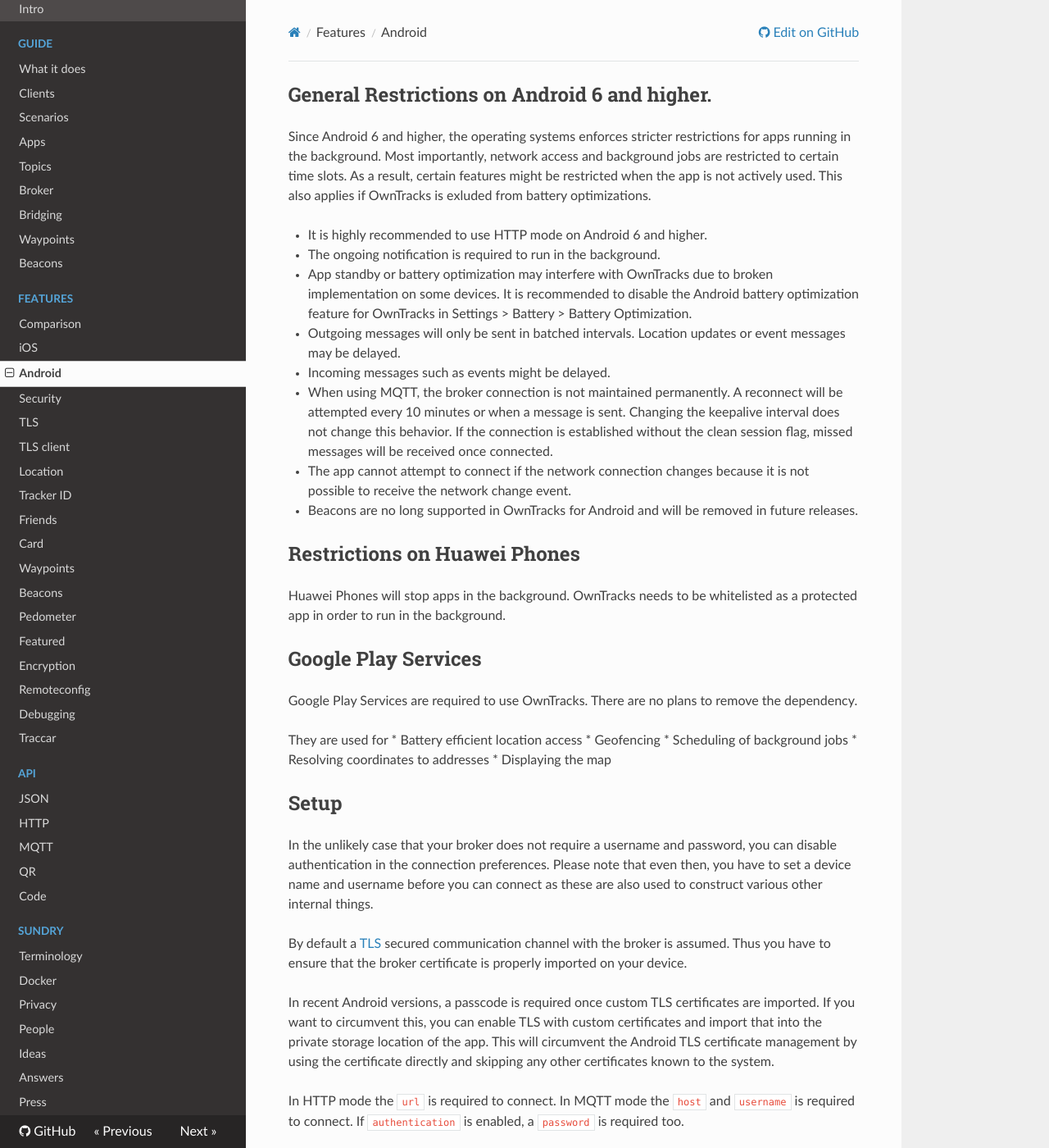
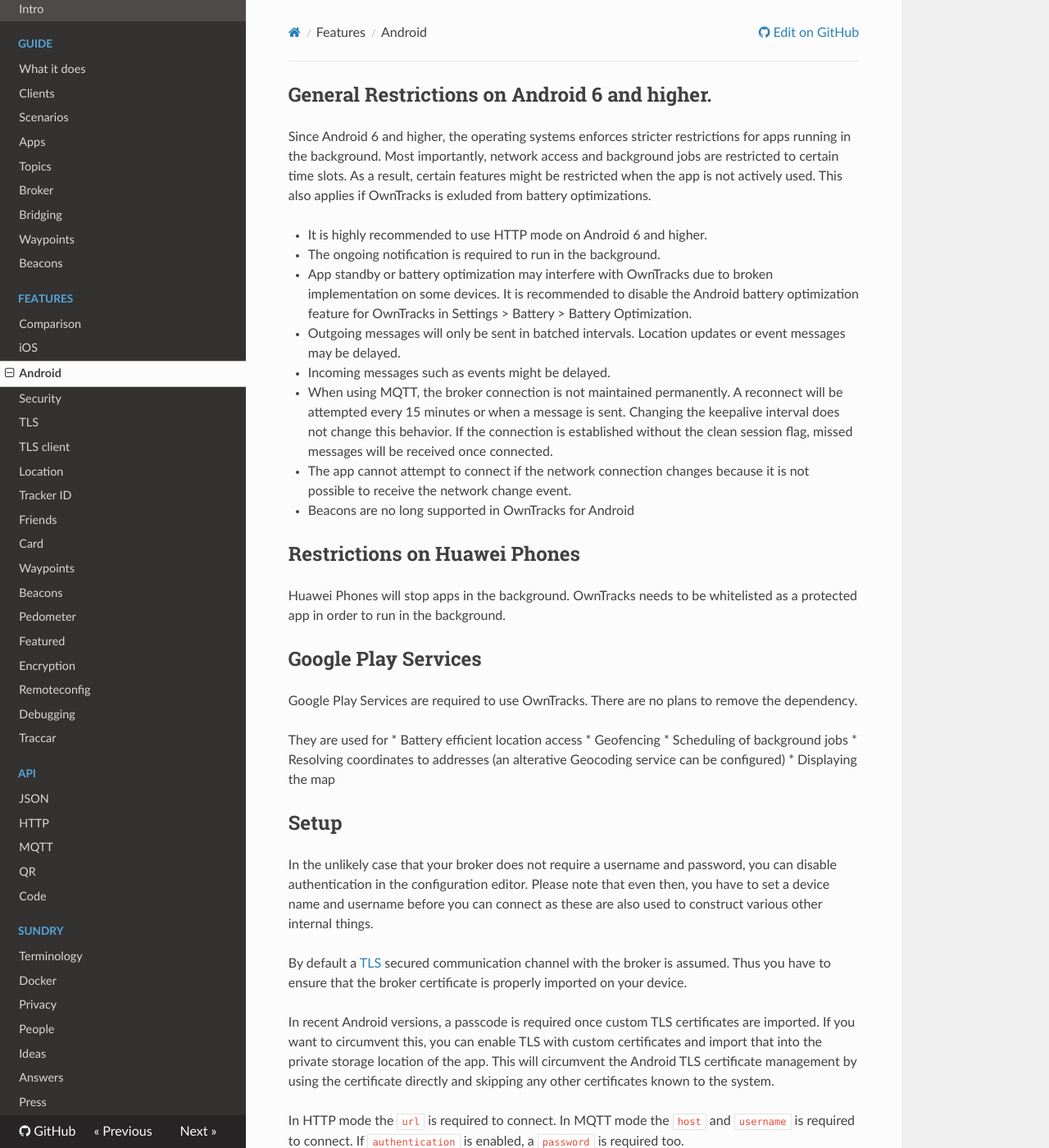
Before and after one commit to owntracks/booklet, an MkDocs documentation site: the page built from docs/features/android.md, in a window 1280 px wide and 1400 px high. Shown: the whole window at 82% size. Built offline with MkDocs 1.6.1, drawn with Linux system fonts in a browser that asks for light colours; nearby versions of some CDN libraries; old or Windows-style settings are respelled for this version of MkDocs.

Commit message:
Update android.md

```diff
--- a/docs/features/android.md
+++ b/docs/features/android.md
@@ -6,9 +6,9 @@ Since Android 6 and higher, the operating systems enforces stricter restrictions
 * App standby or battery optimization may interfere with OwnTracks due to broken implementation on some devices. It is recommended to disable the Android battery optimization feature for OwnTracks in Settings > Battery > Battery Optimization.
 * Outgoing messages will only be sent in batched intervals. Location updates or event messages may be delayed.
 * Incoming messages such as events might be delayed.
-* When using MQTT, the broker connection is not maintained permanently. A reconnect will be attempted every 10 minutes or when a message is sent. Changing the keepalive interval does not change this behavior. If the connection is established without the clean session flag, missed messages will be received once connected.
+* When using MQTT, the broker connection is not maintained permanently. A reconnect will be attempted every 15 minutes or when a message is sent. Changing the keepalive interval does not change this behavior. If the connection is established without the clean session flag, missed messages will be received once connected.
 * The app cannot attempt to connect if the network connection changes because it is not possible to receive the network change event.
-* Beacons are no long supported in OwnTracks for Android and will be removed in future releases.
+* Beacons are no long supported in OwnTracks for Android
 
 ## Restrictions on Huawei Phones
 Huawei Phones will stop apps in the background. OwnTracks needs to be whitelisted as a protected app in order to run in the background.
@@ -20,12 +20,12 @@ They are used for
 * Battery efficient location access
 * Geofencing
 * Scheduling of background jobs
-* Resolving coordinates to addresses
+* Resolving coordinates to addresses (an alterative Geocoding service can be configured)
 * Displaying the map
 
 ## Setup
 
-In the unlikely case that your broker does not require a username and password, you can disable authentication in the connection preferences. Please note that even then, you have to set a device name and username before you can connect as these are also used to construct various other internal things.
+In the unlikely case that your broker does not require a username and password, you can disable authentication in the configuration editor. Please note that even then, you have to set a device name and username before you can connect as these are also used to construct various other internal things.
 
 By default a [TLS](tls.md) secured communication channel with the broker is assumed. Thus you have to ensure that the broker certificate is properly imported on your device.
 
```
